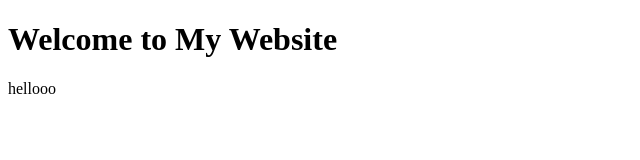
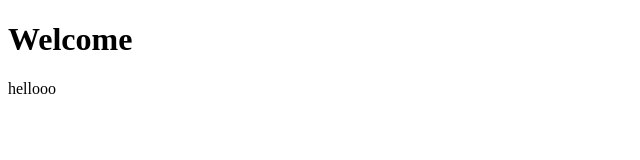
Before and after one commit to rizvy05/my-first-Github, a plain HTML site: page index.html in a window 1280 px wide. Shown: the whole page, without its empty margins (0-640 px from the left). Drawn offline with Linux system fonts and the light colour scheme.

Commit message:
2nd commit in github

```diff
--- a/index.html
+++ b/index.html
@@ -1,7 +1,7 @@
 <!DOCTYPE html>
 <html lang="en">
 <body>
-    <h1>Welcome to My Website</h1>
+    <h1>Welcome</h1>
     <p>hellooo</p>
 </body>
 </html>
```
